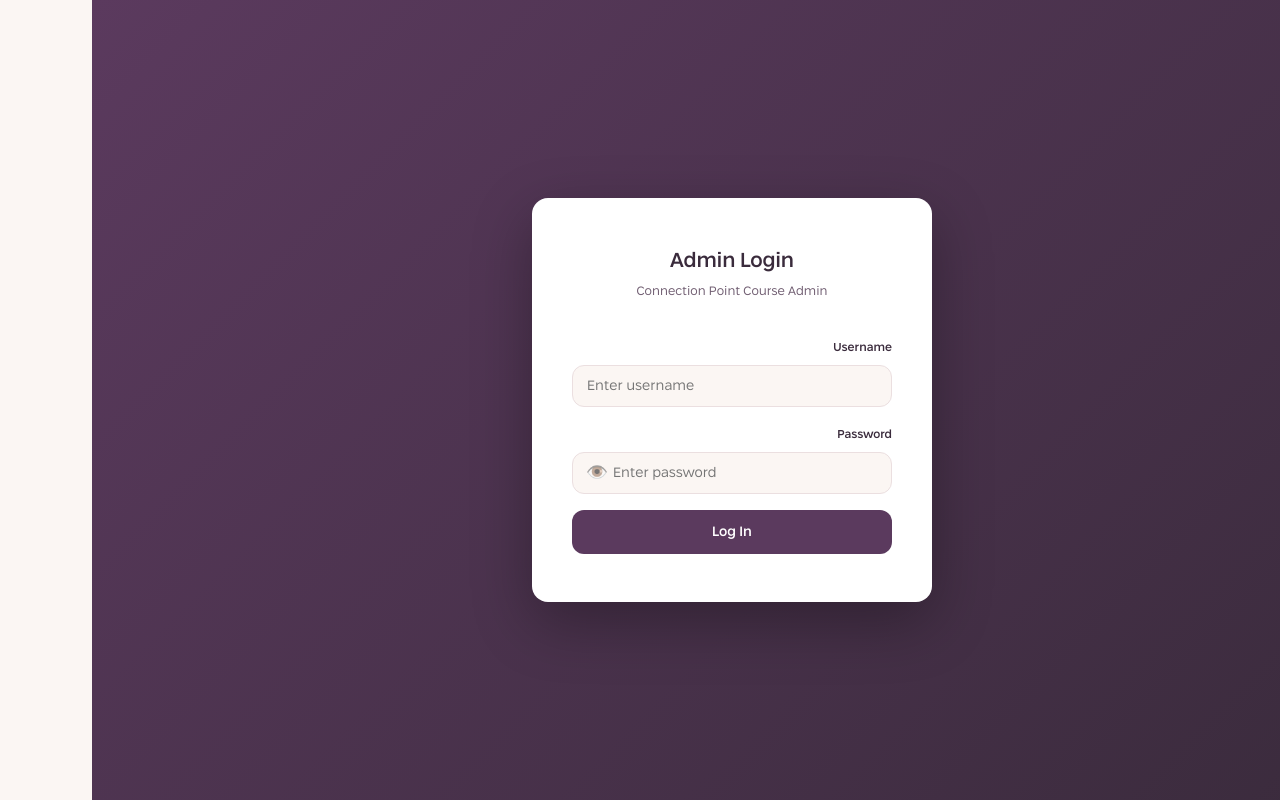
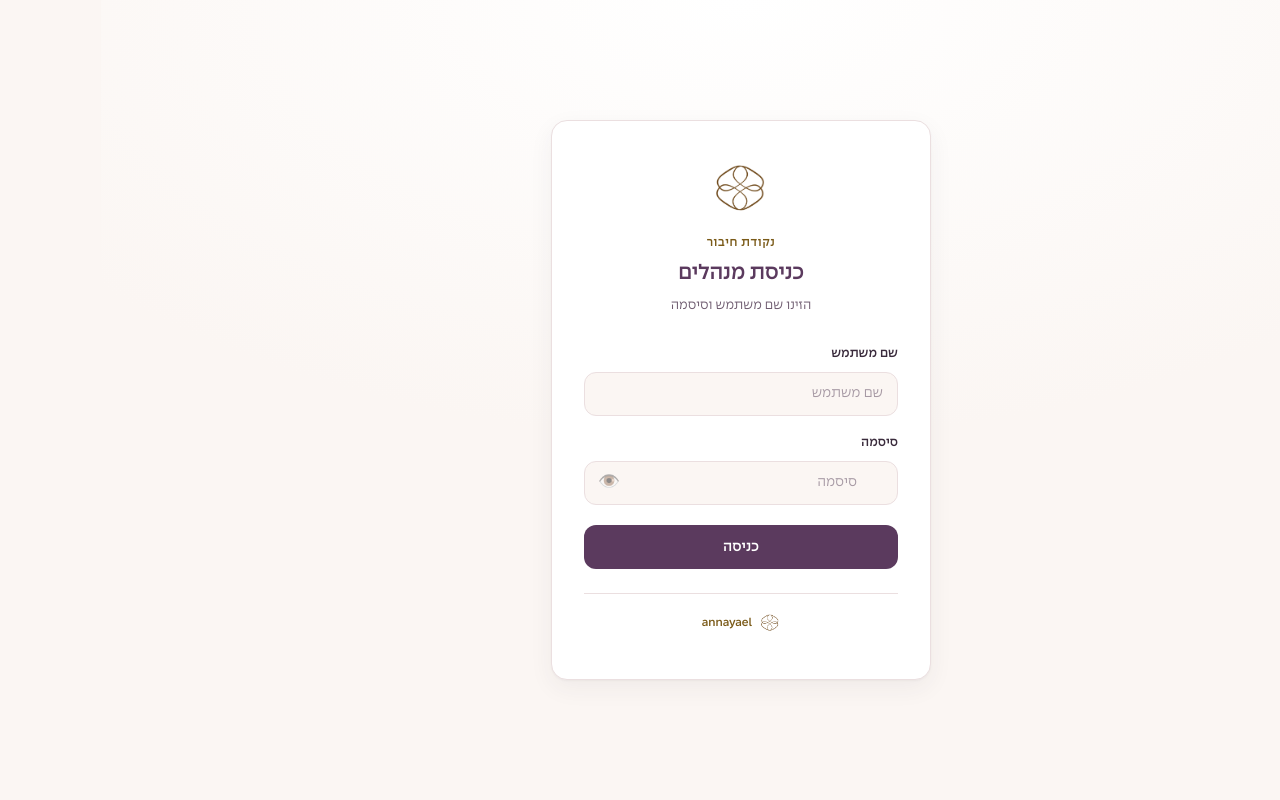
Before and after one commit to Tomer007/-connection-point-short-course, a React (Vite) app: page /admin in a window 1280 px wide. Built offline with nearby package versions, Linux system fonts and the light colour scheme; no server answers.

Commit message:
feat: add animated cover image to home page, unify admin login style

```diff
--- a/src/components/Home.jsx
+++ b/src/components/Home.jsx
@@ -41,6 +41,7 @@ export default function Home({ onStart, hasProgress, completed = [] }) {
       <div className="home-card">
         {/* Hero */}
         <header className="home-hero">
+          <img className="home-cover" src="/brand/fear_to _love.png" alt="מפחד לאהבה בארבעה רבדים" />
           <img className="home-icon" src="/brand/icon-brown.png" alt="סמל נקודת חיבור" />
           <p className="home-brand">{courseMeta.brand}</p>
           <h1 className="home-title">{courseMeta.title}</h1>
--- a/src/components/admin/AdminLogin.jsx
+++ b/src/components/admin/AdminLogin.jsx
@@ -13,7 +13,7 @@ export default function AdminLogin({ onLoginSuccess }) {
     setError('')
 
     if (!username.trim() || !password.trim()) {
-      setError('Please enter username and password')
+      setError('נא למלא את כל השדות')
       return
     }
 
@@ -22,63 +22,70 @@ export default function AdminLogin({ onLoginSuccess }) {
       const result = await adminLogin(username.trim(), password.trim())
       onLoginSuccess(result.username)
     } catch (err) {
-      setError(err.message || 'Login failed')
+      setError(err.message || 'שגיאה בהתחברות')
     } finally {
       setLoading(false)
     }
   }
 
   return (
-    <main className="admin-login" id="main">
-      <div className="admin-login-card">
-        <div className="admin-login-header">
-          <h1>Admin Login</h1>
-          <p>Connection Point Course Admin</p>
-        </div>
+    <main className="login" id="main">
+      <div className="login-card">
+        <img className="login-icon" src="/brand/icon-brown.png" alt="סמל נקודת חיבור" />
+        <p className="login-brand">נקודת חיבור</p>
+        <h1 className="login-title">כניסת מנהלים</h1>
+        <p className="login-subtitle">הזינו שם משתמש וסיסמה</p>
 
-        <form className="admin-login-form" onSubmit={handleSubmit}>
-          <div className="admin-field">
-            <label htmlFor="admin-username">Username</label>
+        <form className="login-form" onSubmit={handleSubmit}>
+          <div className="form-field">
+            <label htmlFor="admin-username">שם משתמש</label>
             <input
               id="admin-username"
               type="text"
               value={username}
               onChange={(e) => setUsername(e.target.value)}
-              placeholder="Enter username"
+              placeholder="שם משתמש"
               autoComplete="username"
               disabled={loading}
             />
           </div>
 
-          <div className="admin-field">
-            <label htmlFor="admin-password">Password</label>
-            <div className="admin-password-wrap">
+          <div className="form-field">
+            <label htmlFor="admin-password">סיסמה</label>
+            <div className="field-password-wrap">
               <input
                 id="admin-password"
                 type={showPassword ? 'text' : 'password'}
                 value={password}
                 onChange={(e) => setPassword(e.target.value)}
-                placeholder="Enter password"
+                placeholder="סיסמה"
                 autoComplete="current-password"
                 disabled={loading}
               />
               <button
                 type="button"
-                className="admin-password-toggle"
+                className="field-password-toggle"
                 onClick={() => setShowPassword((v) => !v)}
-                aria-label={showPassword ? 'Hide password' : 'Show password'}
+                aria-label={showPassword ? 'הסתר סיסמה' : 'הצג סיסמה'}
               >
                 {showPassword ? '🙈' : '👁️'}
               </button>
             </div>
           </div>
 
-          {error && <p className="admin-error">{error}</p>}
+          {error && <p className="login-error">{error}</p>}
 
-          <button type="submit" className="admin-btn-primary" disabled={loading}>
-            {loading ? 'Logging in...' : 'Log In'}
+          <button type="submit" className="btn btn-primary login-btn" disabled={loading}>
+            {loading ? 'מתחבר...' : 'כניסה'}
           </button>
         </form>
+
+        <div className="login-card-footer">
+          <a href="https://annayael.com/" target="_blank" rel="noopener noreferrer" className="footer-brand">
+            <img src="/brand/icon-brown.png" alt="" width="20" height="20" />
+            <span>annayael</span>
+          </a>
+        </div>
       </div>
     </main>
   )
--- a/src/styles.css
+++ b/src/styles.css
@@ -389,6 +389,23 @@ button,
   animation: heroFadeIn 0.6s ease-out 0.1s both;
 }
 
+/* Cover image */
+.home-cover {
+  width: 100%;
+  max-width: 320px;
+  border-radius: var(--radius);
+  margin: 0 auto 24px;
+  display: block;
+  box-shadow: 0 12px 40px rgba(91, 58, 94, 0.12);
+  animation: coverReveal 1.2s ease-out both;
+}
+
+@keyframes coverReveal {
+  0% { opacity: 0; transform: scale(0.85) translateY(24px); filter: blur(6px); }
+  60% { filter: blur(0); }
+  100% { opacity: 1; transform: scale(1) translateY(0); filter: blur(0); }
+}
+
 .home-brand {
   color: var(--gold-deep);
   font-weight: 500;
@@ -1191,6 +1208,35 @@ textarea:focus {
   margin: 0;
   text-align: center;
 }
+
+/* Password toggle */
+.field-password-wrap {
+  position: relative;
+  display: flex;
+  align-items: center;
+}
+.field-password-wrap input {
+  width: 100%;
+  padding-inline-start: 40px;
+}
+.field-password-toggle {
+  position: absolute;
+  left: 10px;
+  top: 50%;
+  transform: translateY(-50%);
+  border: none;
+  background: none;
+  cursor: pointer;
+  font-size: 1.1rem;
+  padding: 4px;
+  line-height: 1;
+  opacity: 0.5;
+  transition: opacity 0.15s;
+}
+.field-password-toggle:hover {
+  opacity: 1;
+}
+
 .login-btn {
   width: 100%;
   margin-top: 4px;
```
